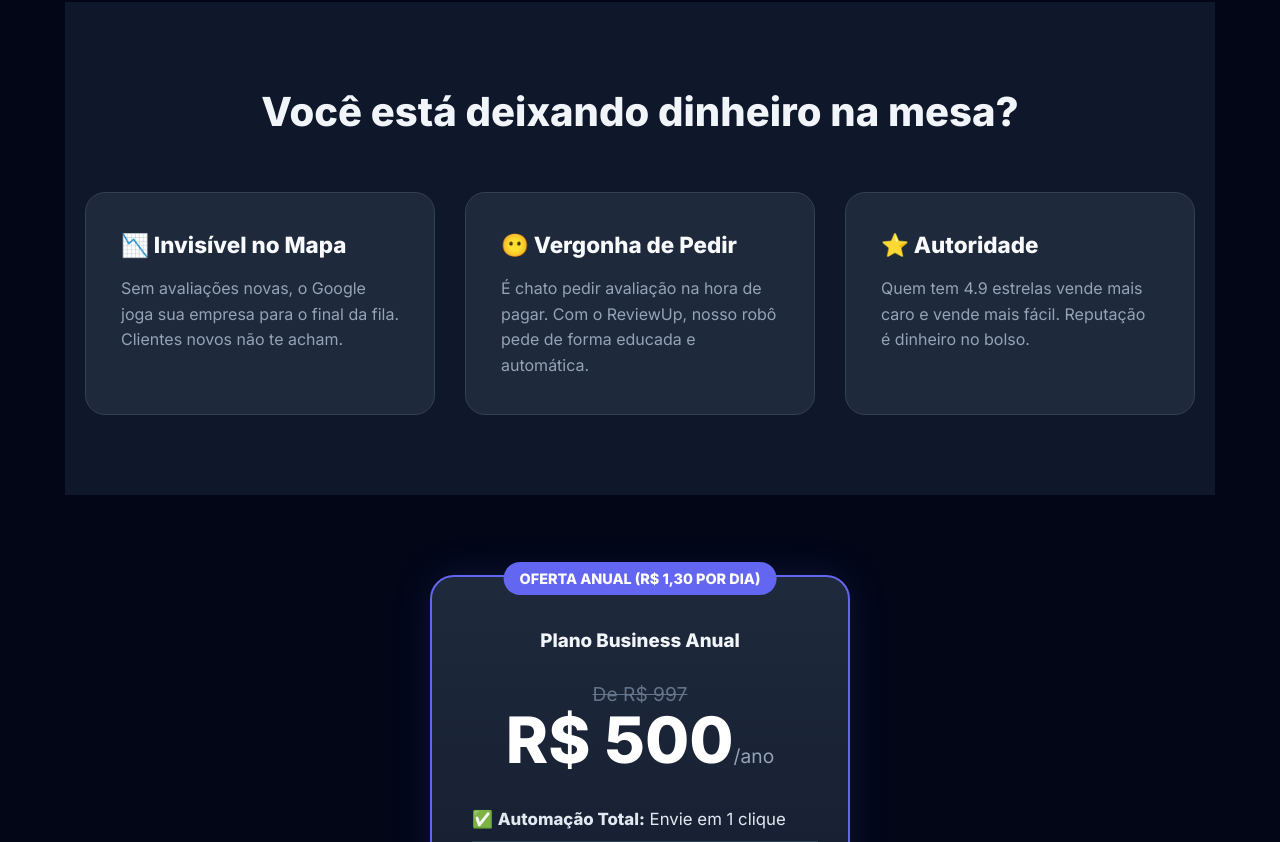
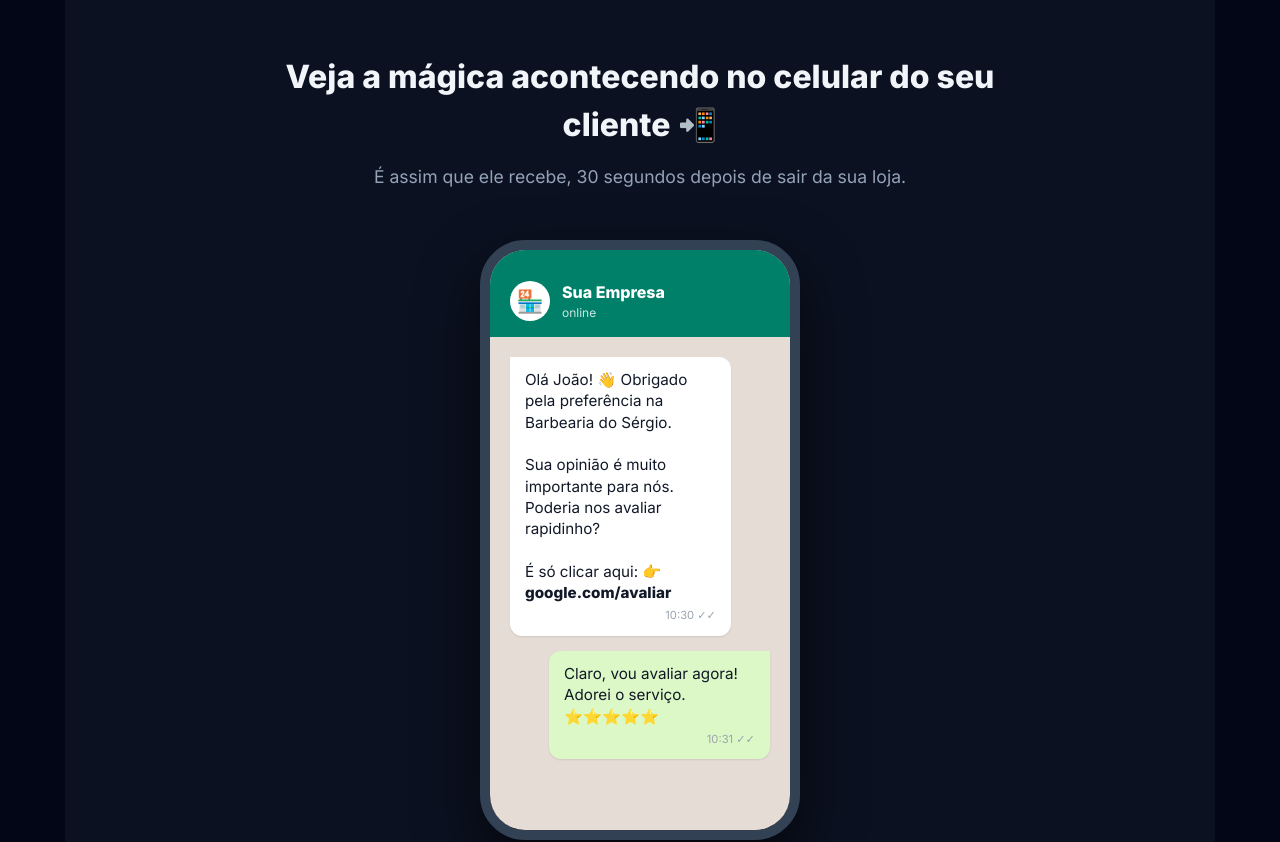
Before and after one commit to digitalburn/reviewup-sistema, a React (Vite) app in the folder web/: page / in a window 1280 px wide. Shown: the part 644-1486 px from the top of the page. Built offline with nearby package versions, Linux system fonts and the light colour scheme.

Commit message:
Landing page com celular visual

```diff
--- a/web/src/App.jsx
+++ b/web/src/App.jsx
@@ -45,7 +45,7 @@ function App() {
     setLoading(false)
   }
 
-  // --- LANDING PAGE PERSUASIVA ---
+  // --- LANDING PAGE VENDEDORA ---
   if (tela === 'landing') {
     return (
       <div className="landing-container">
@@ -54,12 +54,12 @@ function App() {
           <button onClick={() => setTela('painel')} className="btn-outline">Área do Cliente</button>
         </nav>
 
-        {/* HERO SECTION - Promessa Forte */}
+        {/* HERO SECTION */}
         <header className="hero-section">
-          <span className="tag-destaque">🔥 Estratégia usada pelos líderes de mercado</span>
+          <span className="tag-destaque">🔥 O Segredo dos Negócios Locais de Sucesso</span>
           <h1>Não adianta ter o melhor serviço se <br /><span className="destaque-texto">ninguém te encontra.</span></h1>
           <p className="subtitle">
-            Seu concorrente tem mais estrelas que você? O ReviewUp transforma seus clientes em fãs que te colocam no <strong>Topo do Google</strong> automaticamente pelo WhatsApp.
+            Transforme clientes em fãs que te colocam no <strong>Topo do Google</strong> automaticamente pelo WhatsApp.
           </p>
 
           <div className="cta-group">
@@ -73,7 +73,34 @@ function App() {
           </div>
         </header>
 
-        {/* DOR E PROBLEMA (PNL) */}
+        {/* --- NOVA SEÇÃO VISUAL (O CELULAR) --- */}
+        <section className="section-visual">
+          <h2>Veja a mágica acontecendo no celular do seu cliente 📲</h2>
+          <p className="visual-subtitle">É assim que ele recebe, 30 segundos depois de sair da sua loja.</p>
+
+          <div className="phone-mockup">
+            <div className="phone-screen">
+              <div className="whatsapp-header">
+                <div className="wa-avatar">🏪</div>
+                <div className="wa-name">Sua Empresa <br/><span>online</span></div>
+              </div>
+              <div className="chat-container">
+                <div className="message-bubble received">
+                  Olá João! 👋 Obrigado pela preferência na Barbearia do Sérgio.<br/><br/>
+                  Sua opinião é muito importante para nós. Poderia nos avaliar rapidinho?<br/><br/>
+                  É só clicar aqui: <strong>👉 google.com/avaliar</strong>
+                  <span className="time">10:30 ✓✓</span>
+                </div>
+                <div className="message-bubble sent">
+                  Claro, vou avaliar agora! Adorei o serviço. ⭐⭐⭐⭐⭐
+                  <span className="time">10:31 ✓✓</span>
+                </div>
+              </div>
+            </div>
+          </div>
+        </section>
+
+        {/* DOR E PROBLEMA */}
         <section className="section-dark">
           <h2>Você está deixando dinheiro na mesa?</h2>
           <div className="grid-benefits">
@@ -92,7 +119,7 @@ function App() {
           </div>
         </section>
 
-        {/* OFERTA IRRECUSÁVEL (Ancoragem) */}
+        {/* OFERTA IRRECUSÁVEL */}
         <section className="section-pricing">
           <div className="pricing-box">
             <div className="desconto-tag">OFERTA ANUAL (R$ 1,30 por dia)</div>
@@ -127,7 +154,7 @@ function App() {
     )
   }
 
-  // --- PAINEL DO CLIENTE (Mantido igual) ---
+  // --- PAINEL DO CLIENTE ---
   return (
     <div className="painel-container">
       <div className="card">
```
